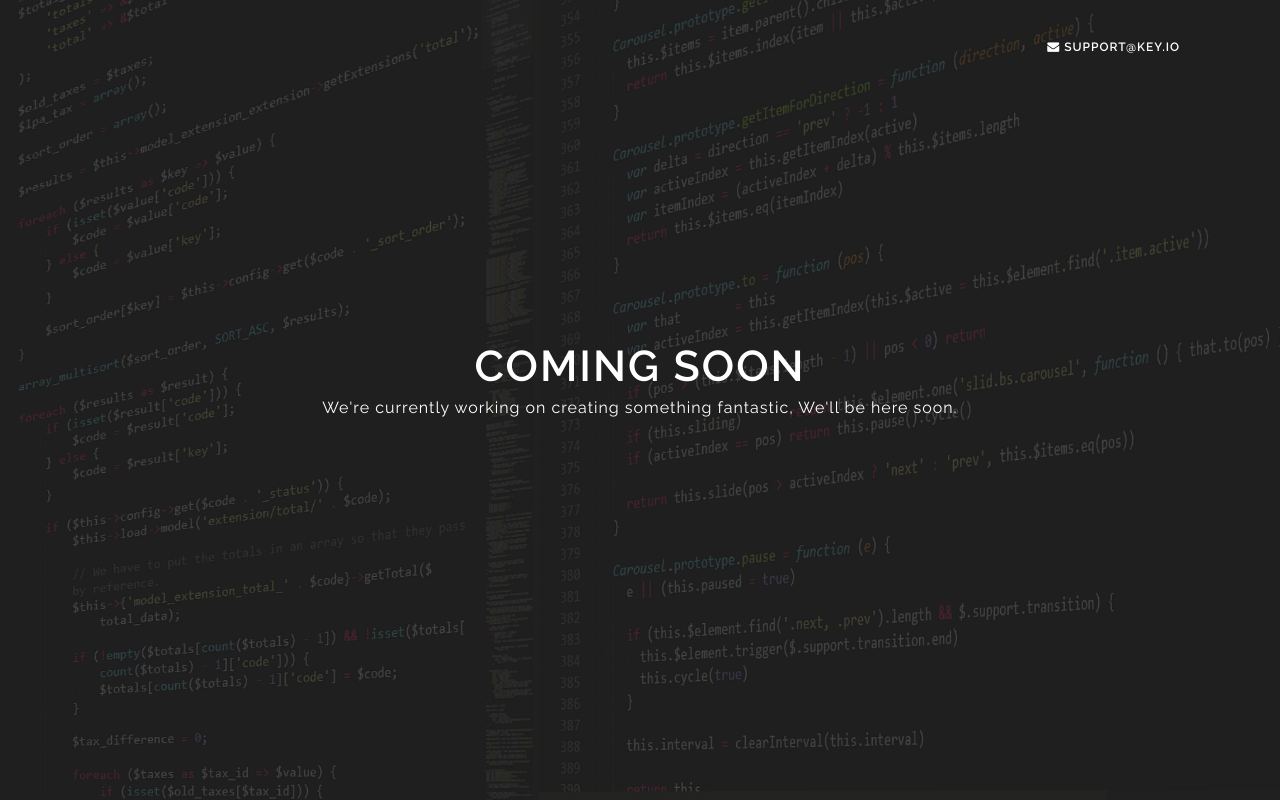
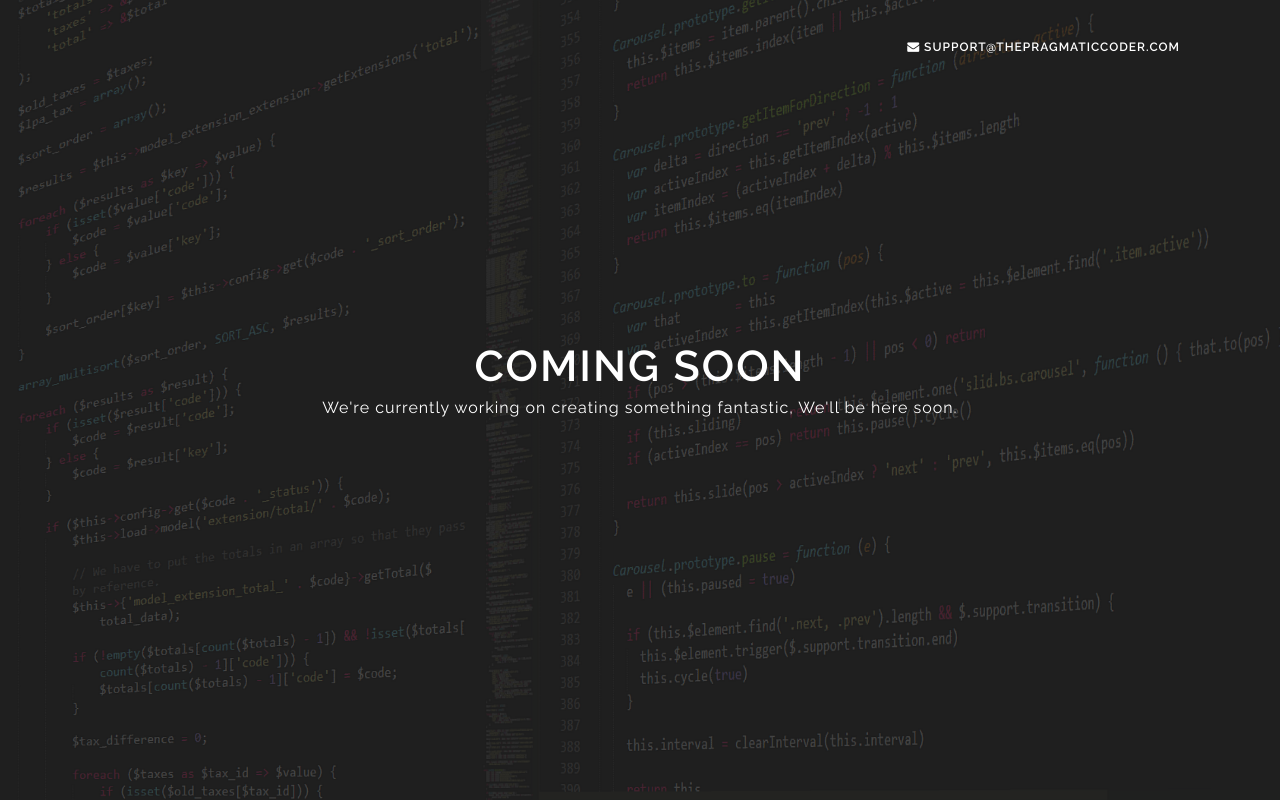
Before and after one commit to K-J-S/k3y, a Flask app: page / in a window 1280 px wide. Run offline with Flask 2, Linux system fonts and the light colour scheme; some libraries are stand-ins or nearby versions.

Commit message:
updated email

```diff
--- a/templates/index.html
+++ b/templates/index.html
@@ -82,7 +82,7 @@
                 <div class="nav-menu">
                     <ul class="nav-menu-inner">
                         <li>
-                            <a class="external" href="mailto:support@k3y.io"><i class="fa fa-envelope"></i>&nbsp;support@key.io</a>
+                            <a class="external" href="mailto:support@thepragmaticcoder.com"><i class="fa fa-envelope"></i>&nbsp;support@thepragmaticcoder.com</a>
                         </li>
                     </ul>
                 </div>
```
